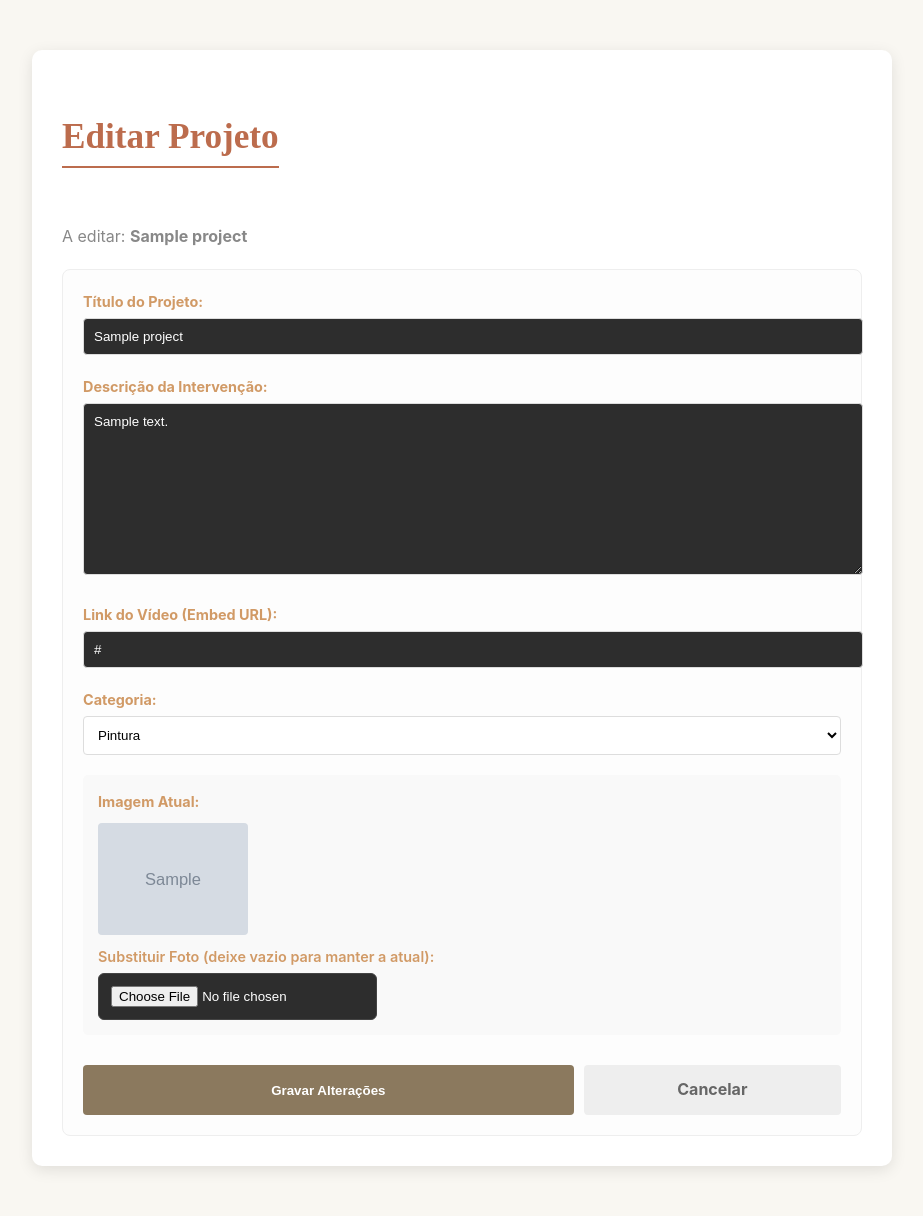
After one commit to Rui-Passos/Portfolio-Restauro, a Flask app: page /editar_projeto/1 in a window 1280 px wide. The commit adds this page. Shown: the whole page, without its empty margins (178-1101 px from the left). Run offline with Flask 3, Linux system fonts and the light colour scheme; the visitor is signed in with stand-in values (Sample User, id 1); tables that the repository leaves empty hold one stand-in row (values such as "Sample post"); grey boxes marked "Sample" are stand-in pictures.

Commit message:
feat: funcionalidade de edição de projetos concluída

```diff
--- a/app.py
+++ b/app.py
@@ -256,6 +256,29 @@ def force_reset():
     return "❌ Erro ao guardar."
 
 
+@app.route('/editar_projeto/<int:id>', methods=['GET', 'POST'])
+@login_required
+def editar_projeto(id):
+    projeto = Project.query.get_or_404(id) # No teu Model é Project
+    categorias = CATEGORIAS # Usa a lista global do topo do teu ficheiro
+
+    if request.method == 'POST':
+        projeto.title = request.form.get('titulo')
+        projeto.description = request.form.get('descricao')
+        projeto.category = request.form.get('categoria')
+        projeto.video_url = request.form.get('video_url')
+
+        file = request.files.get('imagem')
+        if file and file.filename != '':
+            filename = secure_filename(file.filename)
+            file.save(os.path.join(app.config['UPLOAD_FOLDER'], filename))
+            projeto.image_filename = filename # O teu Model usa image_filename
+
+        db.session.commit()
+        return redirect(url_for('admin'))
+
+    return render_template('editar_projeto.html', projeto=projeto, categorias=categorias)
+
 if __name__ == '__main__':
     with app.app_context():
         db.create_all()  # Automatically creates the .db file if it doesn't exist
--- a/templates/admin.html
+++ b/templates/admin.html
@@ -60,7 +60,7 @@
 
                             <div style="display: flex; gap: 10px;">
                                 <a href="{{ url_for('projeto_detalhe', id=trabalho.id) }}" target="_blank" class="btn btn-sm" style="background: #e0d8c3; text-decoration: none; color: #5a4d3a; padding: 5px 10px; border-radius: 4px; font-size: 0.8rem;">Ver no Site</a>
-
+                                <a href="{{ url_for('editar_projeto', id=trabalho.id) }}" class="btn btn-sm" style="background: #ffc107; text-decoration: none; color: white; padding: 5px 10px; border-radius: 4px; font-size: 0.8rem;">Editar</a>
                                 <form action="{{ url_for('eliminar', id=trabalho.id) }}" method="POST" onsubmit="return confirm('Apagar projeto?');" style="margin:0;">
                                     <button type="submit" style="background: #d9534f; color: white; border: none; padding: 5px 10px; border-radius: 4px; cursor: pointer; font-size: 0.8rem;">Apagar</button>
                                 </form>
--- /dev/null
+++ b/templates/editar_projeto.html
@@ -0,0 +1,54 @@
+<!DOCTYPE html>
+<html lang="pt">
+<head>
+    <meta charset="UTF-8">
+    <title>Editar Projeto - Inês Sambado</title>
+    <link rel="stylesheet" href="{{ url_for('static', filename='style.css') }}">
+</head>
+<body style="padding: 50px; background-color: #f9f7f2;">
+
+    <div style="max-width: 800px; margin: 0 auto; background: white; padding: 30px; border-radius: 10px; box-shadow: 0 4px 15px rgba(0,0,0,0.1);">
+        <h2 style="font-family: 'Playfair Display', serif;">Editar Projeto</h2>
+        <p style="color: #888;">A editar: <strong>{{ projeto.title }}</strong></p>
+
+        <section style="margin-top: 20px; padding: 20px; border: 1px solid #eee; border-radius: 8px; background-color: #fdfdfd;">
+            <form action="{{ url_for('editar_projeto', id=projeto.id) }}" method="POST" enctype="multipart/form-data">
+
+                <label style="display: block; margin-bottom: 5px; font-weight: bold;">Título do Projeto:</label>
+                <input type="text" name="titulo" value="{{ projeto.title }}" required
+                       style="width: 100%; padding: 10px; margin-bottom: 20px; border: 1px solid #ddd; border-radius: 4px;">
+
+                <label style="display: block; margin-bottom: 5px; font-weight: bold;">Descrição da Intervenção:</label>
+                <textarea name="descricao" required
+                          style="width: 100%; padding: 10px; margin-bottom: 20px; height: 150px; border: 1px solid #ddd; border-radius: 4px; font-family: sans-serif;">{{ projeto.description }}</textarea>
+
+                <label style="display: block; margin-bottom: 5px; font-weight: bold;">Link do Vídeo (Embed URL):</label>
+                <input type="text" name="video_url" value="{{ projeto.video_url if projeto.video_url else '' }}"
+                       style="width: 100%; padding: 10px; margin-bottom: 20px; border: 1px solid #ddd; border-radius: 4px;">
+
+                <label style="display: block; margin-bottom: 5px; font-weight: bold;">Categoria:</label>
+                <select name="categoria" style="width: 100%; padding: 10px; margin-bottom: 20px; border: 1px solid #ddd; border-radius: 4px; background: white;">
+                    {% for cat in categorias %}
+                        <option value="{{ cat }}" {% if cat == projeto.category %}selected{% endif %}>{{ cat }}</option>
+                    {% endfor %}
+                </select>
+
+                <div style="margin-bottom: 20px; padding: 15px; background: #f9f9f9; border-radius: 5px;">
+                    <label style="display: block; margin-bottom: 10px; font-weight: bold;">Imagem Atual:</label>
+                    {% if projeto.image_filename %}
+                        <img src="{{ url_for('static', filename='uploads/' + projeto.image_filename) }}" alt="Thumbnail" style="width: 150px; border-radius: 4px; display: block; margin-bottom: 10px;">
+                    {% endif %}
+                    <label style="display: block; margin-bottom: 5px;">Substituir Foto (deixe vazio para manter a atual):</label>
+                    <input type="file" name="imagem" accept="image/*">
+                </div>
+
+                <div style="display: flex; gap: 10px; margin-top: 30px;">
+                    <button type="submit" style="flex: 2; background: #8b795e; color: white; padding: 12px; border: none; cursor: pointer; border-radius: 4px; font-weight: bold;">Gravar Alterações</button>
+                    <a href="{{ url_for('admin') }}" style="flex: 1; text-align: center; background: #eee; color: #666; padding: 12px; border-radius: 4px; text-decoration: none; font-weight: bold;">Cancelar</a>
+                </div>
+            </form>
+        </section>
+    </div>
+
+</body>
+</html>
```
